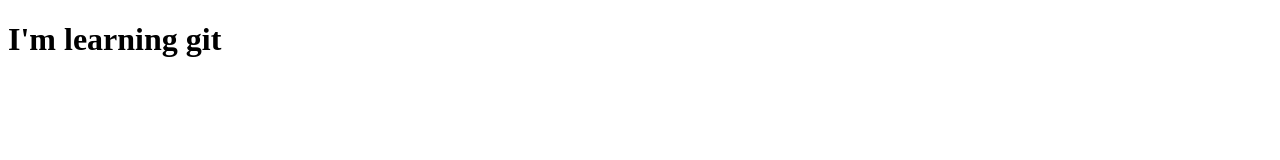
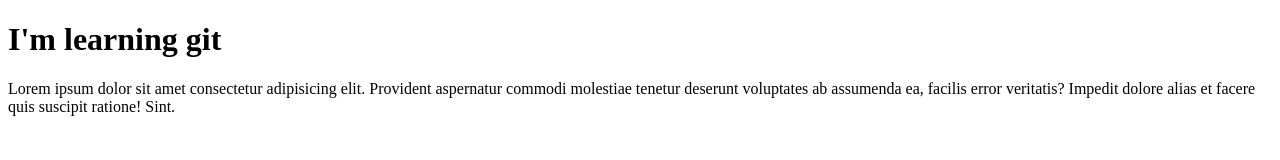
Before and after one commit to twineemmanuel/new-file, a plain HTML site: page index.html in a window 1280 px wide. Drawn offline with Linux system fonts and the light colour scheme.

Commit message:
added paragraph

```diff
--- a/index.html
+++ b/index.html
@@ -8,6 +8,10 @@
 </head>
 <body>
     <h1> I'm learning git</h1>
+    <p>Lorem ipsum dolor sit amet consectetur adipisicing elit.
+        Provident aspernatur commodi molestiae tenetur deserunt voluptates ab assumenda ea,
+         facilis error veritatis?
+        Impedit dolore alias et facere quis suscipit ratione! Sint.</p>
 
 </body>
 </html>
```
